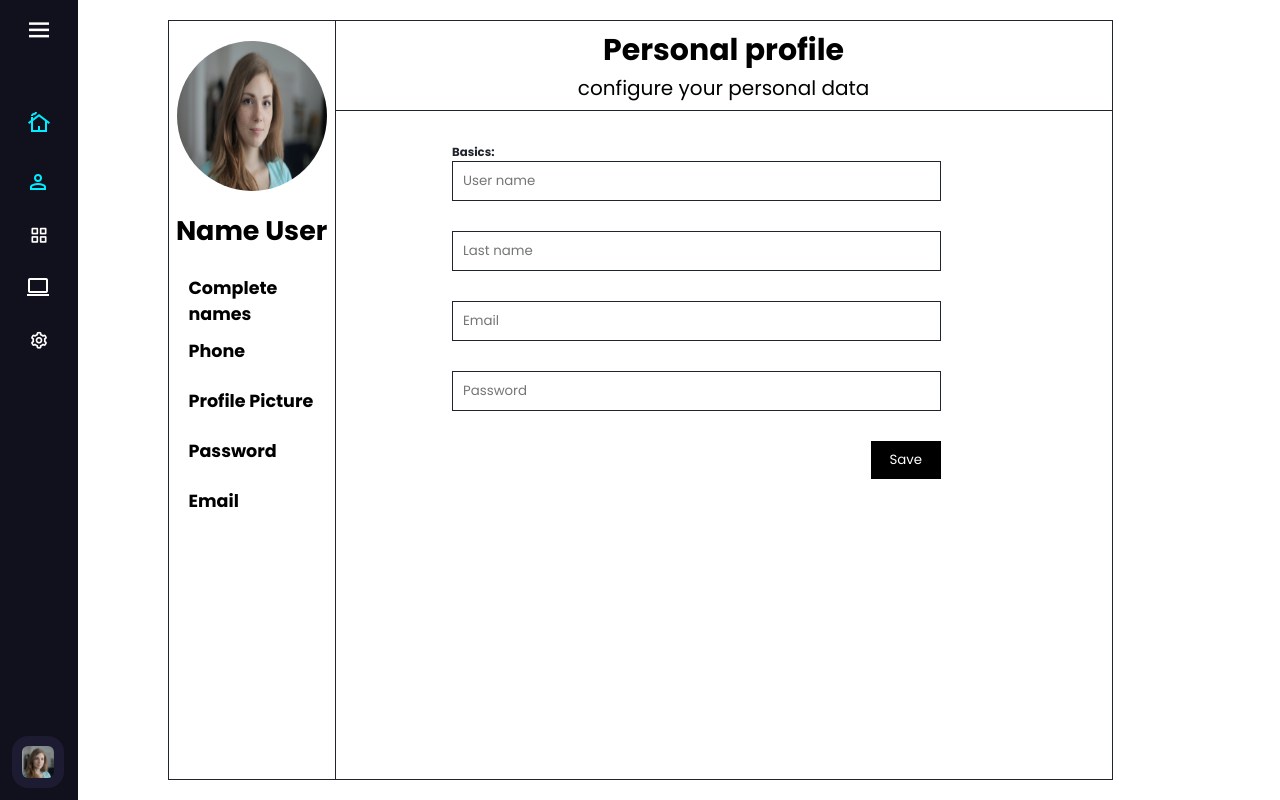
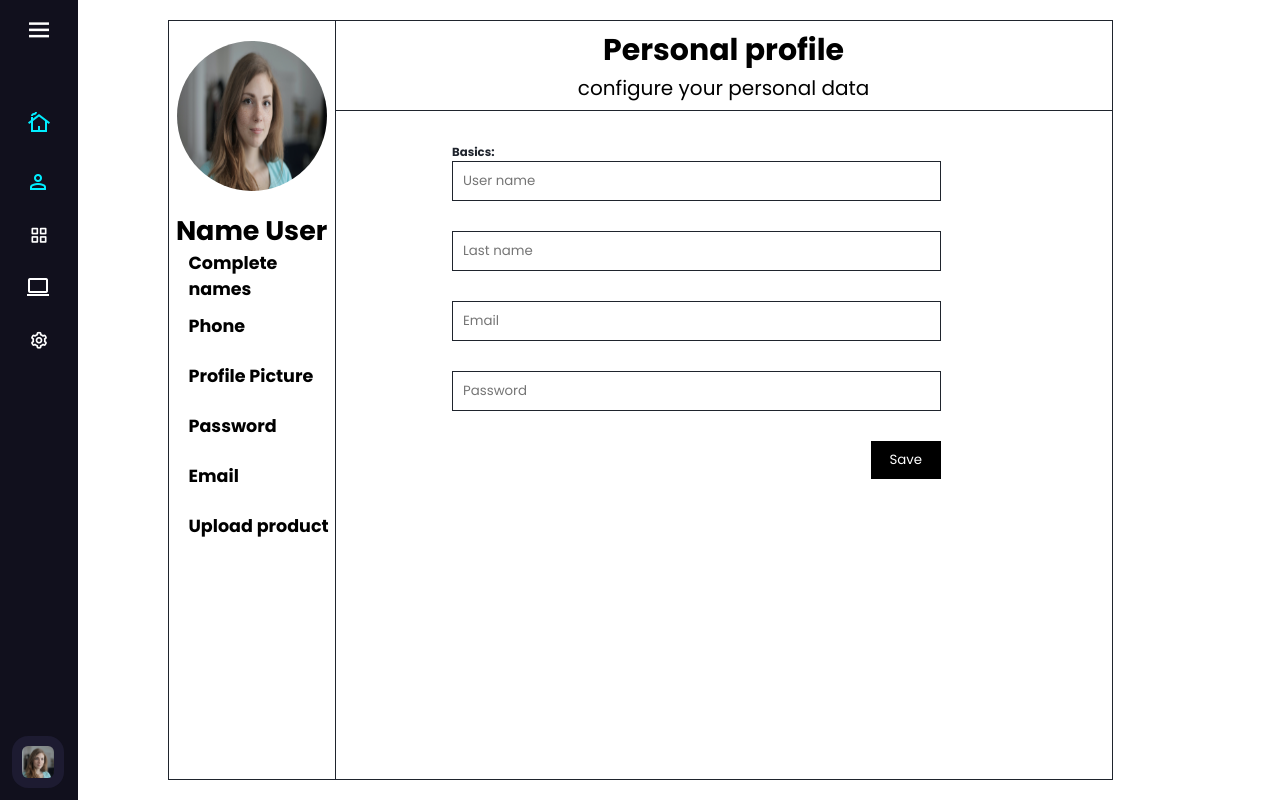
Before and after one commit to juandacorrea112/Market-Tecnology, a React (Create React App) app: page /Settings in a window 1280 px wide. Shown: the top 800 px of the page. Built offline with nearby package versions, Linux system fonts and the light colour scheme.

Commit message:
nueva opcion agregada

```diff
--- a/src/components/Pages/PageSettings/PageSettings.jsx
+++ b/src/components/Pages/PageSettings/PageSettings.jsx
@@ -36,6 +36,10 @@ export const PageSettings = () => {
         setSettinginformation(4)
     }
 
+    function Changeupproduct() {
+        setSettinginformation(5)
+    }
+
 
 
     return (
@@ -64,6 +68,9 @@ export const PageSettings = () => {
                         </div>
                         <div onClick={Changeemail} className="changeDates">
                             <h3>Email</h3>
+                        </div>
+                        <div onClick={Changeupproduct} className="changeDates">
+                            <h3>Upload product</h3>
                         </div>
                     </div>
                 </div>
@@ -157,6 +164,20 @@ export const PageSettings = () => {
                             </div>
                         }
 
+                        {(settinginformation == 5) &&
+                            <div className="conSubdata">
+                                <h3>Upload product:</h3>
+                                <div className="contBoxdatas">
+                                    <form>
+
+                                        <div className="contButtonS">
+                                            <button>Save</button>
+                                        </div>
+                                    </form>
+                                </div>
+                            </div>
+                        }
+
                     </div>
                 </div>
 
```
